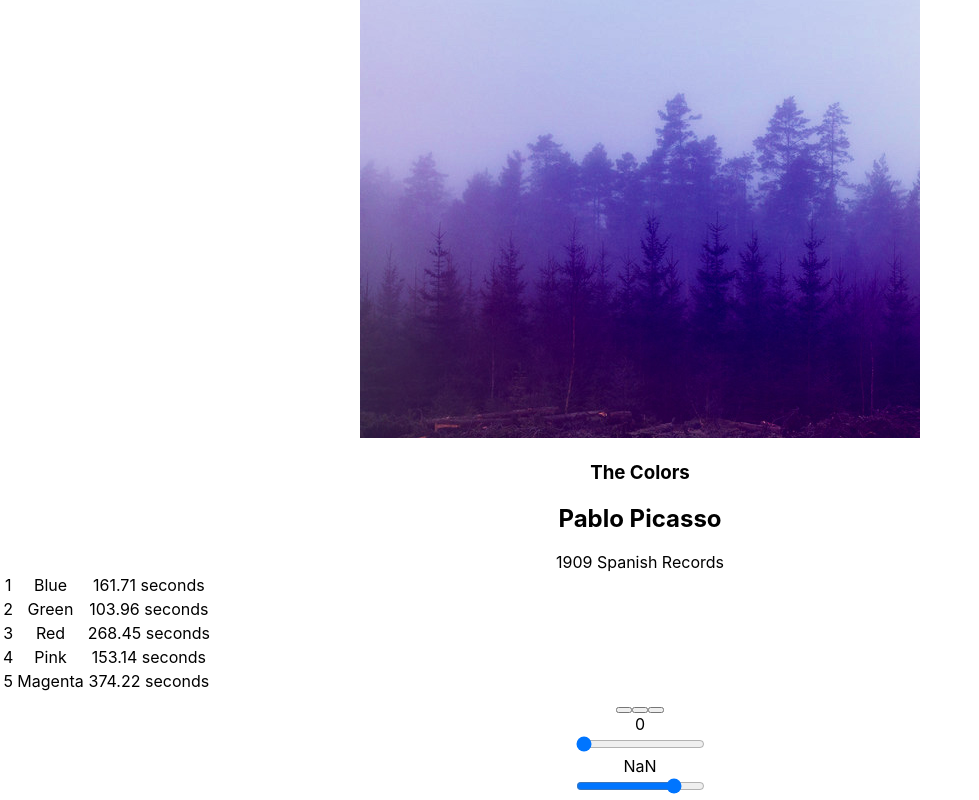
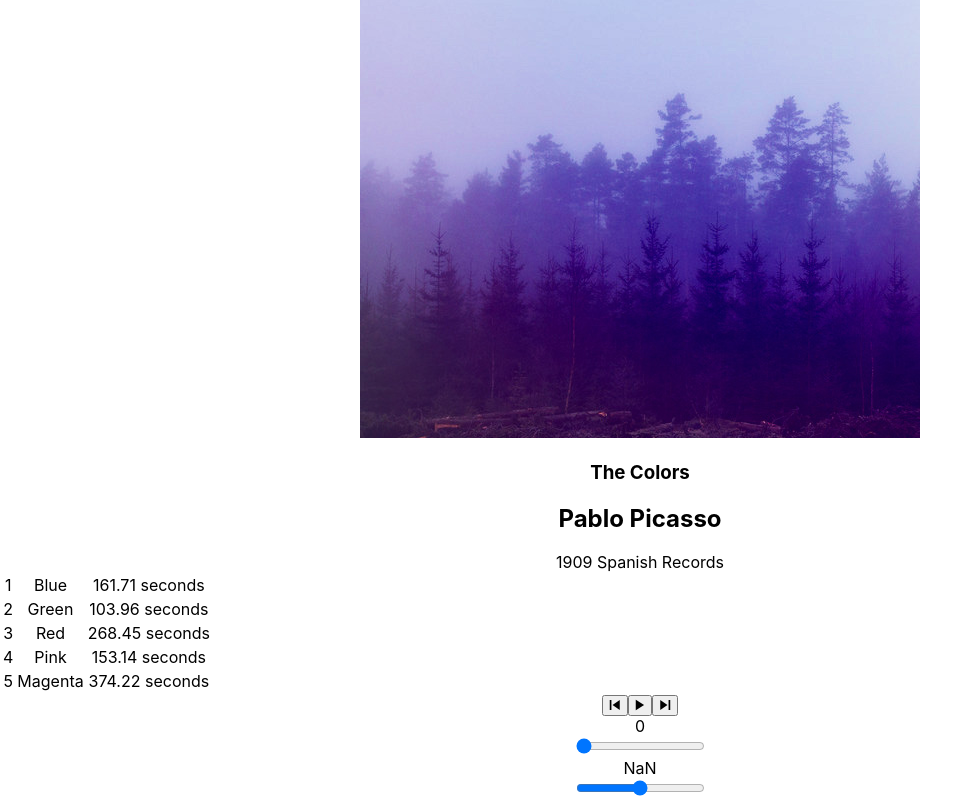
Before and after one commit to Bealonzo/bloc-jams-react, a React (Create React App) app: page /album/the-colors in a window 1280 px wide. Shown: the part 224-1024 px from the top of the page, without its empty margins (0-979 px from the left). Built offline with nearby package versions, Linux system fonts and the light colour scheme.

Commit message:
assignment-61: complete

```diff
--- a/src/components/Album.js
+++ b/src/components/Album.js
@@ -90,6 +90,7 @@ componentWillUnmount() {
   mouseLeave() {
   	this.setState( {hovered: null });
   }
+
    renderButton(song, index) {
    	if (this.state.isPlaying && song === this.state.currentSong) {
    		return <span className='icon ion-md-pause'></span>;
@@ -106,6 +107,12 @@ componentWillUnmount() {
       this.audioElement.currentTime = newTime;
       this.setState({ currentTime: newTime });
     }
+
+handleVolumeChange(e) {
+  this.audioElement.volume = e.target.value
+	this.setState({volume: e.target.value})
+}
+
    render() {
      return (
        <section className="album">
@@ -153,6 +160,7 @@ componentWillUnmount() {
         handlePrevClick={() => this.handlePrevClick()}
         handleNextClick={() => this.handleNextClick()}
         handleTimeChange={(e) => this.handleTimeChange(e)}
+        handleVolumeChange={(e) => this.handleVolumeChange(e)}
       />
     </section>
      );
--- a/src/components/PlayerBar.js
+++ b/src/components/PlayerBar.js
@@ -6,13 +6,13 @@ import React, { Component } from 'react';
        <section className="player-bar">
        <section id="buttons">
  <button id="previous" onClick={this.props.handlePrevClick}>
-   <span className="ion-skip-backward"></span>
+   <span className="icon ion-md-skip-backward"></span>
  </button>
  <button id="play-pause" onClick={this.props.handleSongClick} >
-   <span className={this.props.isPlaying ? 'ion-pause' : 'ion-play'}></span>
+     <span className={this.props.isPlaying ? 'icon ion-md-pause' : 'icon ion-md-play'}></span>
  </button>
  <button id="next" onClick={this.props.handleNextClick}>
-   <span className="ion-skip-forward"></span>
+   <span className="icon ion-md-skip-forward"></span>
  </button>
 </section>
 <section id="time-control">
@@ -29,9 +29,16 @@ import React, { Component } from 'react';
 <div className="total-time">{this.props.duration}</div>
 </section>
 <section id="volume-control">
- <div className="icon ion-volume-low"></div>
- <input type="range" className="seek-bar" value="80" />
- <div className="icon ion-volume-high"></div>
+<div className="current-Volume">{this.props.volume}</div>
+  <input
+    type="range"
+    className="seek-bar"
+    value={this.props.volume}
+    max="1"
+    min="0"
+    step="0.1"
+    onChange={(this.props.handleVolumeChange)}
+/>
 </section>
        </section>
      );
```
